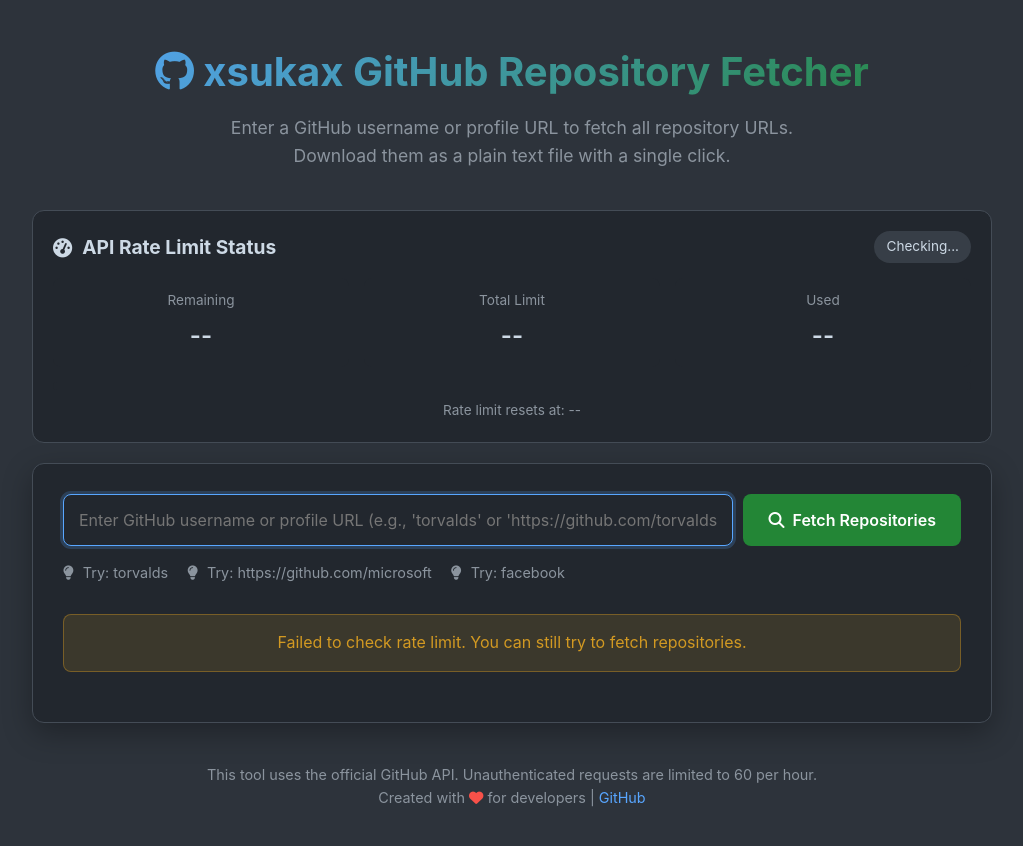
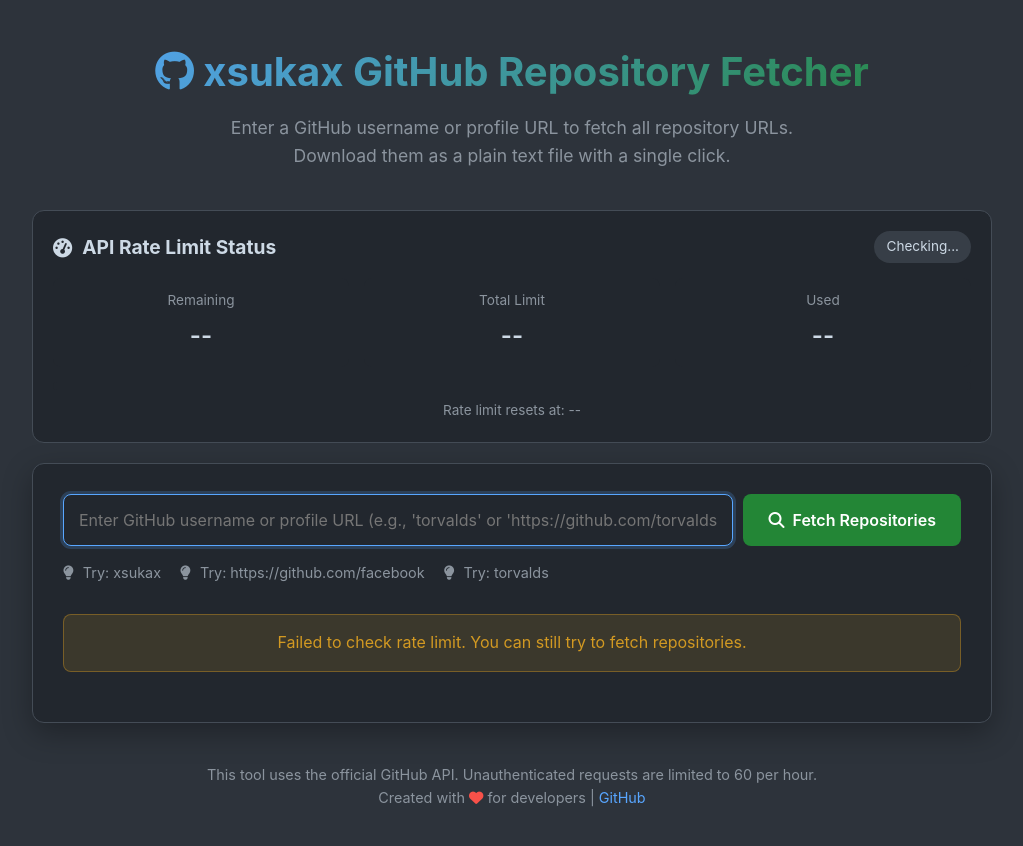
Before and after one commit to xsukax/xsukax-GitHub-Repository-Fetcher, a plain HTML site: page index.html in a window 1280 px wide. Shown: the whole page, without its empty margins (128-1151 px from the left). Drawn offline with Linux system fonts and the light colour scheme; no server answers.

Commit message:
Update index.html

```diff
--- a/index.html
+++ b/index.html
@@ -132,9 +132,9 @@
                     </button>
                 </div>
                 <div class="examples">
+                    <span><i class="fas fa-lightbulb"></i> Try: xsukax</span>
+                    <span><i class="fas fa-lightbulb"></i> Try: https://github.com/facebook</span>
                     <span><i class="fas fa-lightbulb"></i> Try: torvalds</span>
-                    <span><i class="fas fa-lightbulb"></i> Try: https://github.com/microsoft</span>
-                    <span><i class="fas fa-lightbulb"></i> Try: facebook</span>
                 </div>
             </div>
 
```
